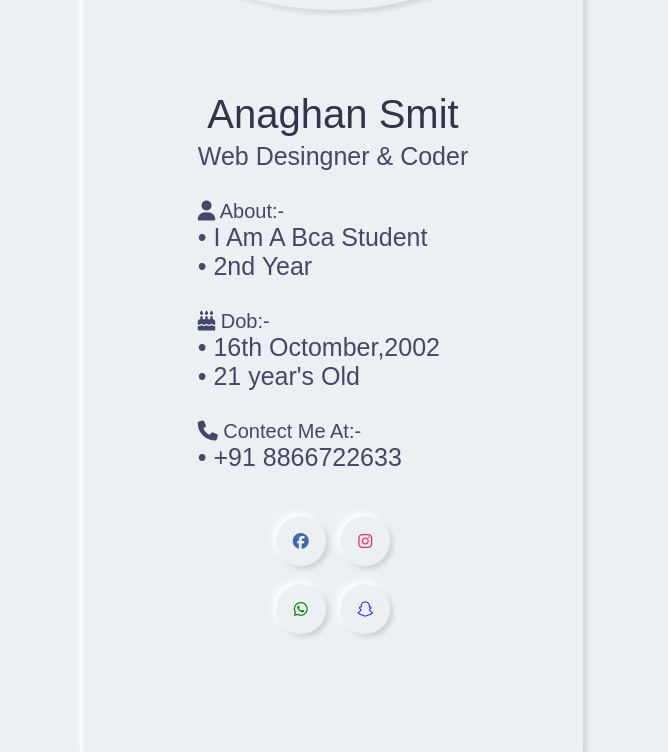
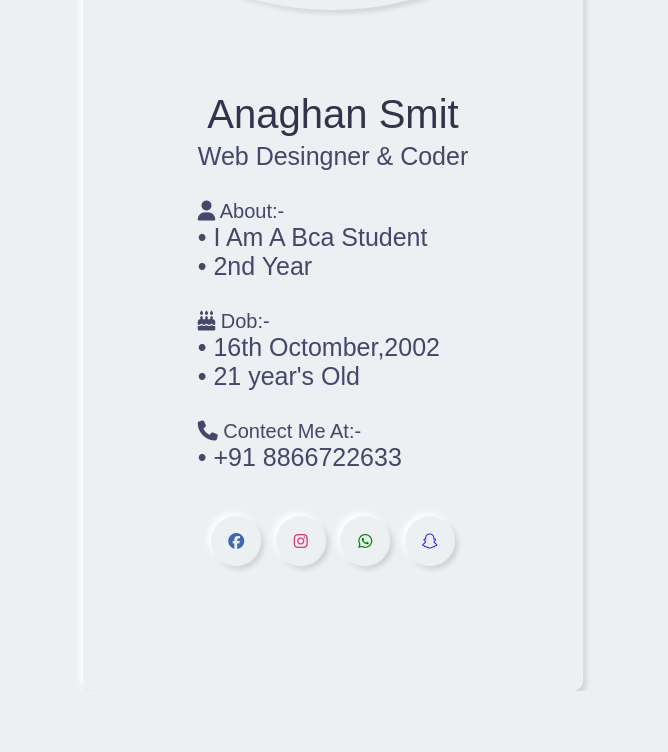
Before and after one commit to Anaghan007/socialmediaprofile, a plain HTML site: page index.html in a window 1280 px wide. Shown: the part 690-1442 px from the top of the page, without its empty margins (307-975 px from the left). After the commit the page ends 1381 px from the top, so only its background shows below. Drawn offline with Linux system fonts and the light colour scheme.

Commit message:
index.html

```diff
--- a/index.html
+++ b/index.html
@@ -20,7 +20,7 @@
         </div>
         <div class="social-icons">
             <a href="https://www.facebook.com/smit.anaghan.5" target="_blank" class="facebook"><i class="fab fa-facebook"></i></a>
-            <a href="https://www.instagram.com/_.anaghan._009" target="_blank" class="instagram"><i class="fab fa-instagram"></i></a><br><br>
+            <a href="https://www.instagram.com/_.anaghan._009" target="_blank" class="instagram"><i class="fab fa-instagram"></i></a>
             <a href="https://wa.me/8866722633?text=" class="whatsapp"><i class="fab fa-whatsapp"></i></a>
             <a href="https://msng.link/o?patel_6766=sc" class="snapchat"><i class="fab fa-snapchat"></i></a>
         </div>
```
